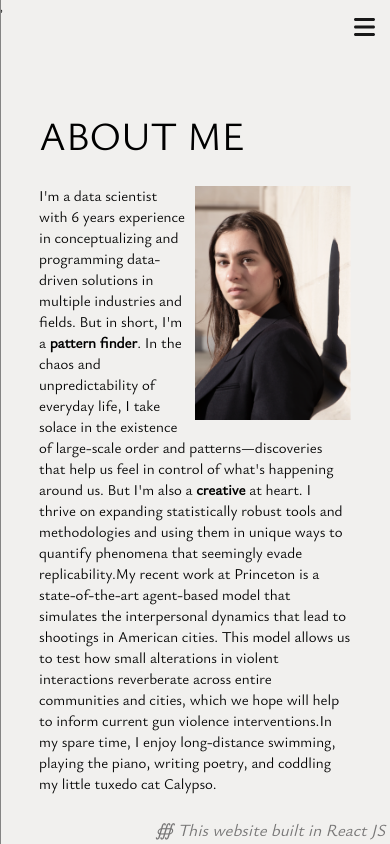
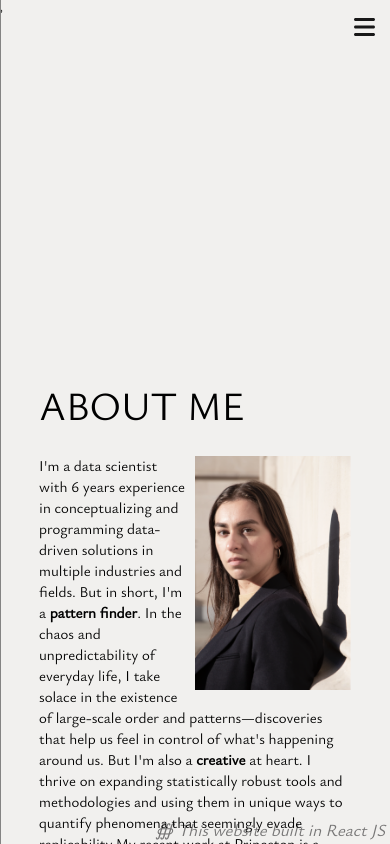
Before and after one commit to aam3/Personal_Website, a React (Create React App) app: page /about in a window 390 px wide. Shown: the top 844 px of the page. Built offline with nearby package versions, Linux system fonts and the light colour scheme.

Commit message:
testing z-index

```diff
--- a/src/components/Layout/index.scss
+++ b/src/components/Layout/index.scss
@@ -67,9 +67,9 @@
 
     .text-zone {
 
-      position: fixed;
+      position: absolute;
       float: center;
-      top: 10%;
+      top: 50%;
       left: 50%;
       transform: translateX(-50%);
       width: 80%;
--- a/src/components/Sidebar/index.scss
+++ b/src/components/Sidebar/index.scss
@@ -198,7 +198,7 @@
         display: block;
         top: 15px;
         right: 15px;
-        z-index: 1001;
+        z-index: 1000;
       }
 
       body.mobile-menu-open {
```
